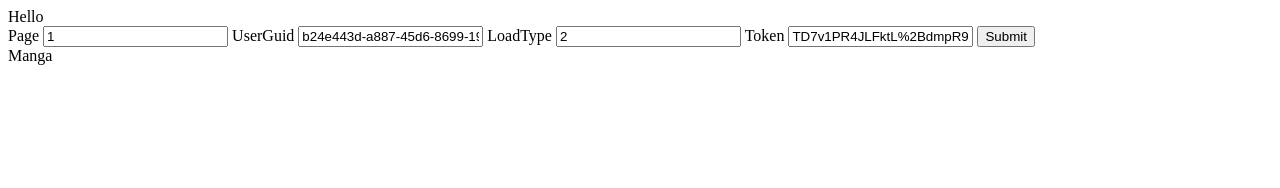
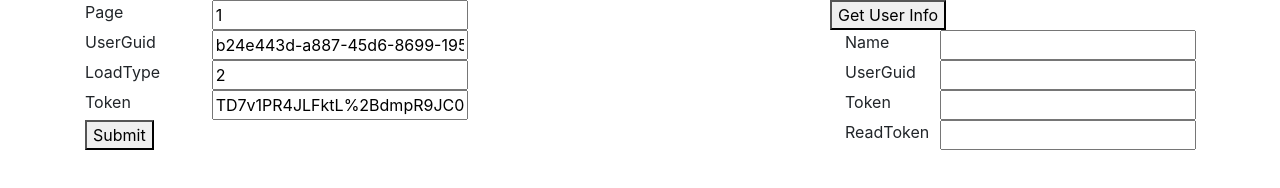
Before and after one commit to ziper123456/my-nettruyen, a plain HTML site: page index.html in a window 1280 px wide. Drawn offline with nearby package versions, Linux system fonts and the light colour scheme.

Commit message:
add userInfo Test

```diff
--- a/index.html
+++ b/index.html
@@ -2,26 +2,99 @@
 <html>
     <head>
         <title>My Website</title>
+        <link rel="stylesheet" href="style.css">
+        <link rel="stylesheet" href="https://cdn.jsdelivr.net/npm/bootstrap@4.3.1/dist/css/bootstrap.min.css" integrity="sha384-ggOyR0iXCbMQv3Xipma34MD+dH/1fQ784/j6cY/iJTQUOhcWr7x9JvoRxT2MZw1T" crossorigin="anonymous">
     </head>
     <body>
-    <div>Hello</div>
-
+        <div class="container">
+            <div class="row">
+                <div class="col-8">
+                    <div class="row">
+                        <div class="col-2">
                             <span>Page</span>
+                        </div>
+                        <div class="col-10">
                             <input type="text" id="page" class="page" value="1">
+                        </div>
+                    </div>
+                    <div class="row">
+                        <div class="col-2">
                             <span>UserGuid</span>
+                        </div>
+                        <div class="col-10">
                             <input type="text" id="userGuid" class="userGuid" value="b24e443d-a887-45d6-8699-195b4fe56a2d">
+                        </div>
+                    </div>
+                    <div class="row">
+                        <div class="col-2">
                             <span>LoadType</span>
+                        </div>
+                        <div class="col-10">
                             <input type="text" id="loadType" class="loadType" value="2">
+                        </div>
+                    </div>
+                    <div class="row">
+                        <div class="col-2">
                             <span>Token</span>
+                        </div>
+                        <div class="col-10">
                             <input type="text" id="token" class="token" value="TD7v1PR4JLFktL%2BdmpR9JC0mBoxcu1rfI2s0bjcZIcATSe9FLwY0QB%2BNtPR8QtEQHK6AgVGQFmSh09vQNOt5ITQ7zcDpv83WR%2Btsie6gaEI%3D">
+                        </div>
+                    </div>
 
                     <button onclick="logInputValues()">Submit</button>
-    <div>Manga</div>
                     <div id="follow-html"></div>
+                </div>
+                <div class="col-4">
+                    <div class="row">
+                        <button onclick="getUserInfo()">Get User Info</button>
+                    </div>
+                    <div class="row">
+                        <div class="col-3">
+                            <span>Name</span>
+                        </div>
+                        <div class="col-9">
+                            <input type="text" id="getName" class="getName" readonly>
+                        </div>
+                    </div>
+                    <div class="row">
+                        <div class="col-3">
+                            <span>UserGuid</span>
+                        </div>
+                        <div class="col-9">
+                            <input type="text" id="getUserGuid" class="getUserGuid" readonly>
+                        </div>
+                    </div>
+                    <div class="row">
+                        <div class="col-3">
+                            <span>Token</span>
+                        </div>
+                        <div class="col-9">
+                            <input type="text" id="getToken" class="getToken" readonly>
+                        </div>
+                    </div>
+                    <div class="row">
+                        <div class="col-3">
+                            <span>ReadToken</span>
+                        </div>
+                        <div class="col-9">
+                            <input type="text" id="getReadToken" class="getReadToken" readonly>
+                        </div>
+                    </div>
+                </div>
+            </div>
+        </div>
+
+
+        <script src="https://code.jquery.com/jquery-3.3.1.slim.min.js" integrity="sha384-q8i/X+965DzO0rT7abK41JStQIAqVgRVzpbzo5smXKp4YfRvH+8abtTE1Pi6jizo" crossorigin="anonymous"></script>
+        <script src="https://cdn.jsdelivr.net/npm/popper.js@1.14.7/dist/umd/popper.min.js" integrity="sha384-UO2eT0CpHqdSJQ6hJty5KVphtPhzWj9WO1clHTMGa3JDZwrnQq4sF86dIHNDz0W1" crossorigin="anonymous"></script>
+        <script src="https://cdn.jsdelivr.net/npm/bootstrap@4.3.1/dist/js/bootstrap.min.js" integrity="sha384-JjSmVgyd0p3pXB1rRibZUAYoIIy6OrQ6VrjIEaFf/nJGzIxFDsf4x0xIM+B07jRM" crossorigin="anonymous"></script>
+
     </body>
 </html>
 <script>
 //1
+const proxyUrl = 'https://corsproxy.io/?';
 document.getElementById("page").onchange = function() {
     var pageValue = this.value;
 };
@@ -34,13 +107,35 @@ document.getElementById("loadType").onchange = function() {
 document.getElementById("token").onchange = function() {
     var tokenValue = this.value;
 };
+function getUserInfo(){
+    // var userAuth = localStorage.getItem("user-auth");
+    // var userAuthObject = JSON.parse(userAuth);
+    // var success = userAuthObject.success;
+    // var status = userAuthObject.status;
+    // var userGuid = userAuthObject.userGuid;
+    // var avatar = userAuthObject.avatar;
+    // var unread = userAuthObject.unread;
+    // var token = userAuthObject.token;
+    // var fullName = userAuthObject.fullName;
+    // var email = userAuthObject.email;
+    // var readToken = userAuthObject.readToken;
+    // var levelType = userAuthObject.levelType;
+    // var date = userAuthObject.date;
+    var getAuthUrl = "https://f.nettruyenio.com/Comic/Services/ComicService.asmx/CheckAuth";
+    fetch(proxyUrl + getAuthUrl)
+        .then(response => response.json())
+        .then(data => {
+            console.log(data);
+        })
+        .catch(error => {
+            console.error('Error:', error);
+    });
+}
 function logInputValues() {
     var pageValue = document.getElementById("page").value;
     var userGuidValue = document.getElementById("userGuid").value;
     var loadTypeValue = document.getElementById("loadType").value;
     var tokenValue = document.getElementById("token").value;
-
-    const proxyUrl = 'https://corsproxy.io/?';
     const targetUrl = `https://f.nettruyenio.com/Comic/Services/ComicService.asmx/GetFollowedPageComics?page=${pageValue}&userGuid=${userGuidValue}&loadType=${loadTypeValue}&token=${tokenValue}`;
 
     fetch(proxyUrl + targetUrl)
```
Lines whose indentation alone changed are shown as unchanged.
